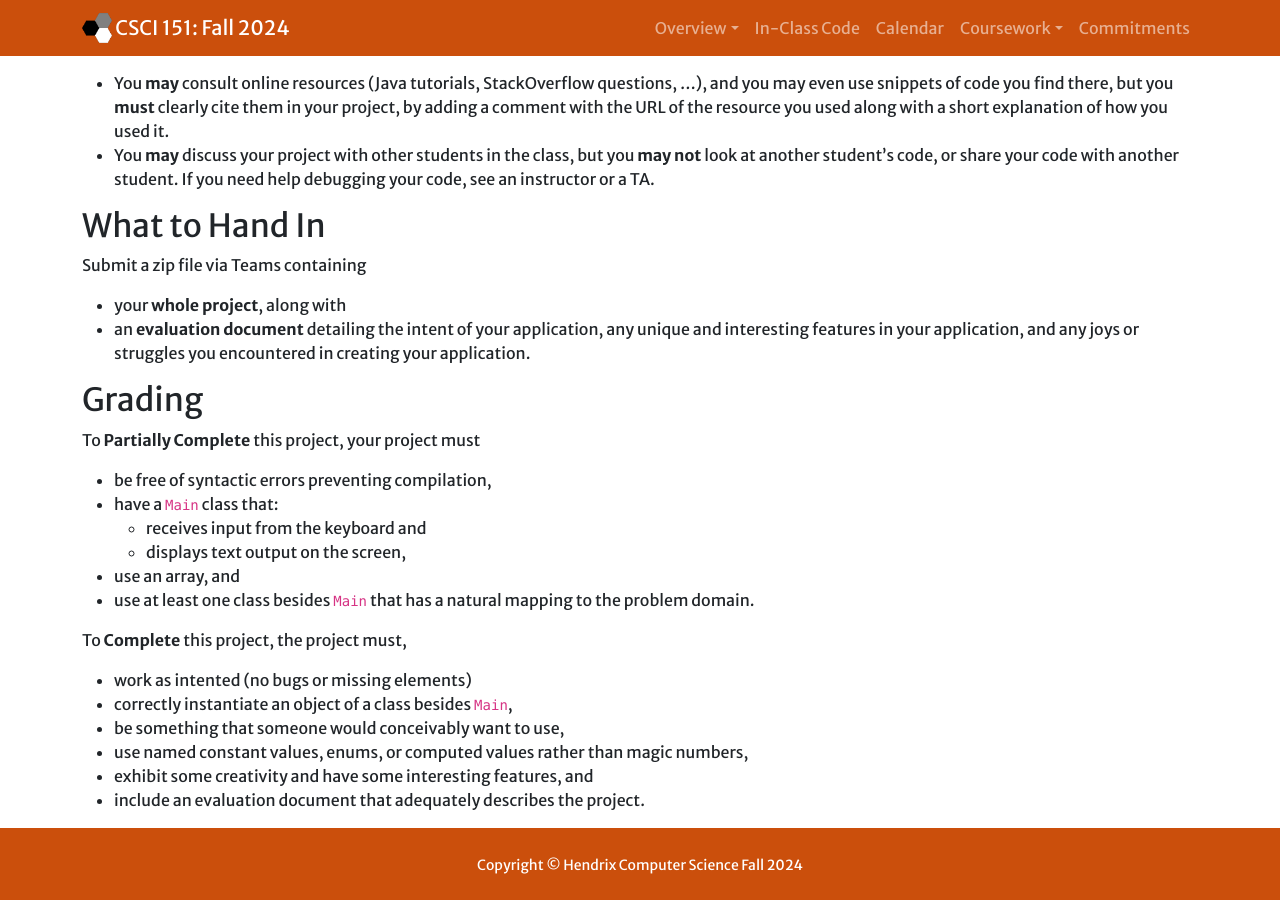
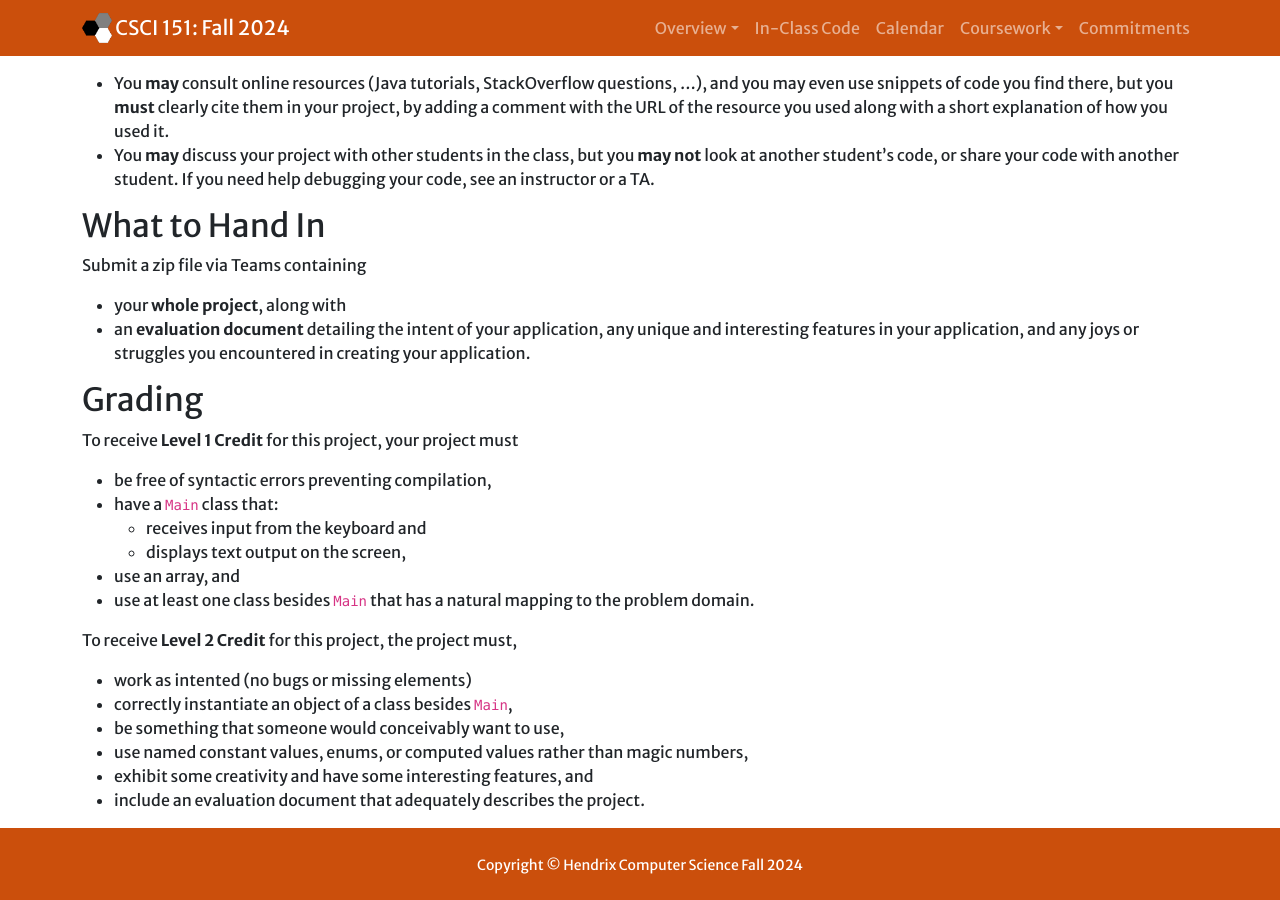
Before and after one commit to Hendrix-CS/csci151, a Jekyll site: the page built from projects/arrays.md, in a window 1280 px wide and 900 px high, scrolled down 1404 px. Built offline with Jekyll 4.4.1, drawn with Linux system fonts in a browser that asks for light colours; nearby versions of some CDN libraries; our own code applies the rules of GitHub Pages for plain Markdown files.

Commit message:
Update arrays.md

```diff
--- a/projects/arrays.md
+++ b/projects/arrays.md
@@ -102,7 +102,7 @@ Submit a zip file via Teams containing
 
 ## Grading
 
-To **Partially Complete** this project, your project must
+To receive **Level 1 Credit** for this project, your project must
 * be free of syntactic errors preventing compilation,
 * have a `Main` class that:
   * receives input from the keyboard and
@@ -111,7 +111,7 @@ To **Partially Complete** this project, your project must
 * use at least one class besides `Main` that has a natural mapping to the problem
   domain.
 
-To **Complete** this project, the project must,
+To receive **Level 2 Credit** for this project, the project must,
 * work as intented (no bugs or missing elements)
 * correctly instantiate an object of a class besides `Main`,
 * be something that someone would conceivably want to use,
```
